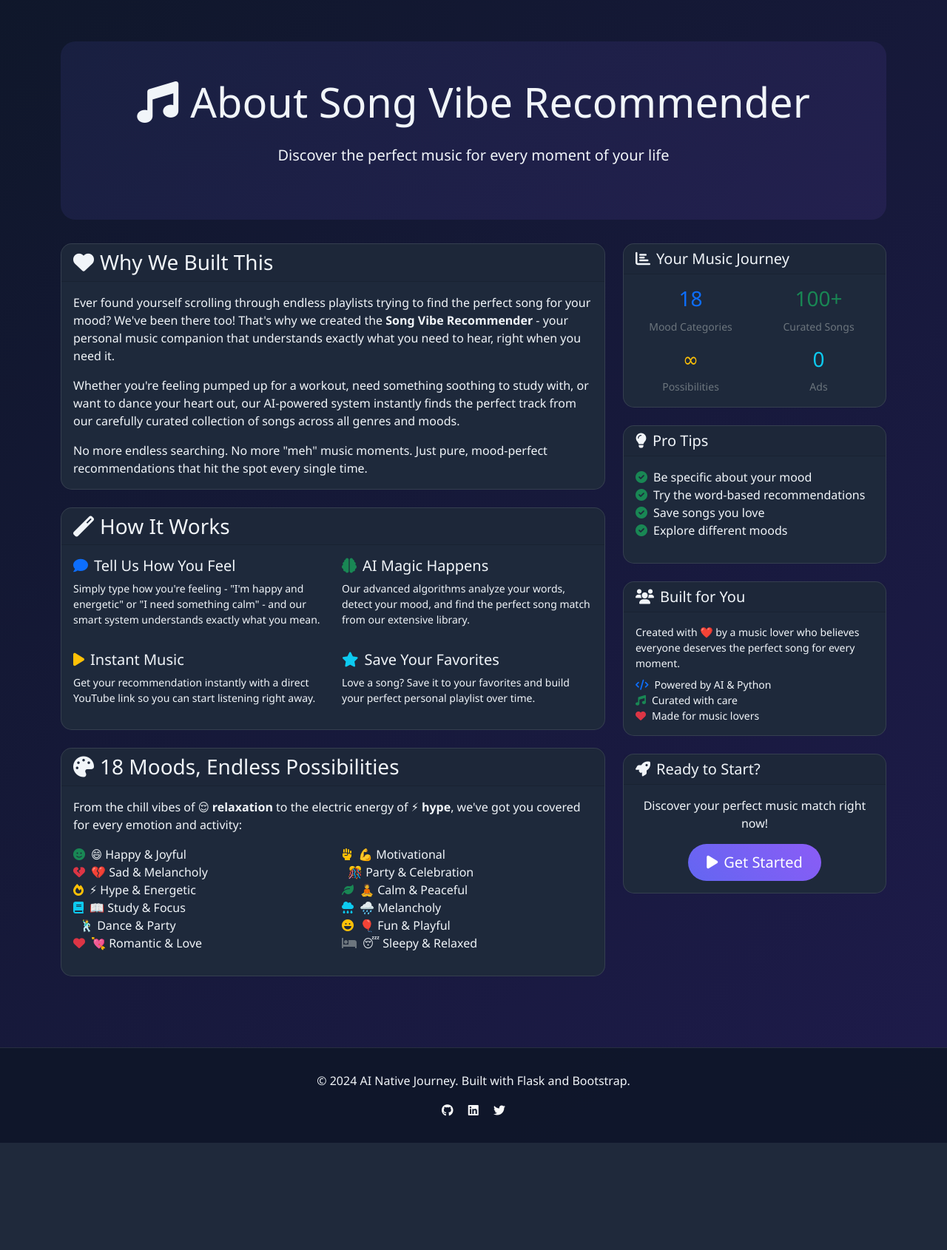
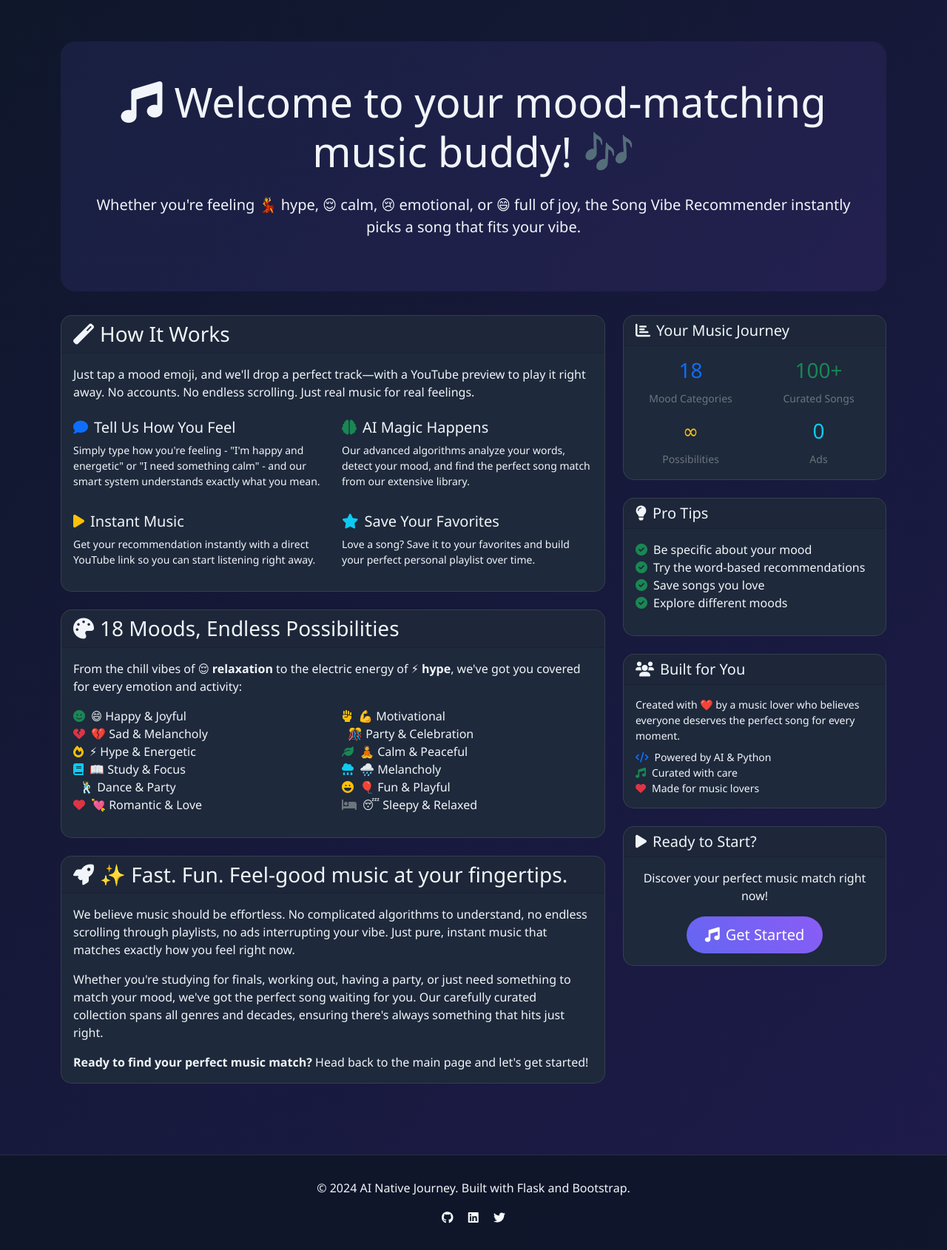
Before and after one commit to jasondbroomes-dev/AI_native-_journey, a Flask app: page /about in a window 1280 px wide. Shown: the part 57-1747 px from the top of the page at 74% size. Before the commit the page ends 1602 px from the top, so only its background shows below. Run offline with Flask 3, Linux system fonts and the light colour scheme; some libraries are stand-ins or nearby versions.

Commit message:
Update About page with new user-focused content and mood-matching music buddy messaging

```diff
--- a/templates/about.html
+++ b/templates/about.html
@@ -5,9 +5,9 @@
 {% block content %}
 <div class="hero-section text-center">
     <h1 class="display-4 mb-4">
-        <i class="fas fa-music me-3"></i>About Song Vibe Recommender
+        <i class="fas fa-music me-3"></i>Welcome to your mood-matching music buddy! 🎶
     </h1>
-    <p class="lead mb-4">Discover the perfect music for every moment of your life</p>
+    <p class="lead mb-4">Whether you're feeling 💃 hype, 😌 calm, 😢 emotional, or 😄 full of joy, the Song Vibe Recommender instantly picks a song that fits your vibe.</p>
 </div>
 
 <div class="row">
@@ -15,37 +15,16 @@
         <div class="card mb-4">
             <div class="card-header">
                 <h3 class="mb-0">
-                    <i class="fas fa-heart me-2"></i>Why We Built This
+                    <i class="fas fa-magic me-2"></i>How It Works
                 </h3>
             </div>
             <div class="card-body">
                 <p class="card-text">
-                    Ever found yourself scrolling through endless playlists trying to find the perfect song for your mood?
-                    We've been there too! That's why we created the <strong>Song Vibe Recommender</strong> - your personal
-                    music companion that understands exactly what you need to hear, right when you need it.
+                    Just tap a mood emoji, and we'll drop a perfect track—with a YouTube preview to play it right away.
+                    No accounts. No endless scrolling. Just real music for real feelings.
                 </p>
 
-                <p class="card-text">
-                    Whether you're feeling pumped up for a workout, need something soothing to study with, or want to
-                    dance your heart out, our AI-powered system instantly finds the perfect track from our carefully
-                    curated collection of songs across all genres and moods.
-                </p>
-
-                <p class="card-text">
-                    No more endless searching. No more "meh" music moments. Just pure, mood-perfect recommendations
-                    that hit the spot every single time.
-                </p>
-            </div>
-        </div>
-
-        <div class="card mb-4">
-            <div class="card-header">
-                <h3 class="mb-0">
-                    <i class="fas fa-magic me-2"></i>How It Works
-                </h3>
-            </div>
-            <div class="card-body">
-                <div class="row">
+                <div class="row mt-4">
                     <div class="col-md-6">
                         <h5><i class="fas fa-comment me-2 text-primary"></i>Tell Us How You Feel</h5>
                         <p class="small">Simply type how you're feeling - "I'm happy and energetic" or "I need something calm" - and our smart system understands exactly what you mean.</p>
@@ -101,6 +80,30 @@
                         </ul>
                     </div>
                 </div>
+            </div>
+        </div>
+
+        <div class="card mb-4">
+            <div class="card-header">
+                <h3 class="mb-0">
+                    <i class="fas fa-rocket me-2"></i>✨ Fast. Fun. Feel-good music at your fingertips.
+                </h3>
+            </div>
+            <div class="card-body">
+                <p class="card-text">
+                    We believe music should be effortless. No complicated algorithms to understand, no endless scrolling through playlists,
+                    no ads interrupting your vibe. Just pure, instant music that matches exactly how you feel right now.
+                </p>
+
+                <p class="card-text">
+                    Whether you're studying for finals, working out, having a party, or just need something to match your mood,
+                    we've got the perfect song waiting for you. Our carefully curated collection spans all genres and decades,
+                    ensuring there's always something that hits just right.
+                </p>
+
+                <p class="card-text">
+                    <strong>Ready to find your perfect music match?</strong> Head back to the main page and let's get started!
+                </p>
             </div>
         </div>
     </div>
@@ -177,13 +180,13 @@
         <div class="card">
             <div class="card-header">
                 <h5 class="mb-0">
-                    <i class="fas fa-rocket me-2"></i>Ready to Start?
+                    <i class="fas fa-play me-2"></i>Ready to Start?
                 </h5>
             </div>
             <div class="card-body text-center">
                 <p class="mb-3">Discover your perfect music match right now!</p>
                 <a href="/" class="btn btn-primary btn-lg">
-                    <i class="fas fa-play me-2"></i>Get Started
+                    <i class="fas fa-music me-2"></i>Get Started
                 </a>
             </div>
         </div>
```
